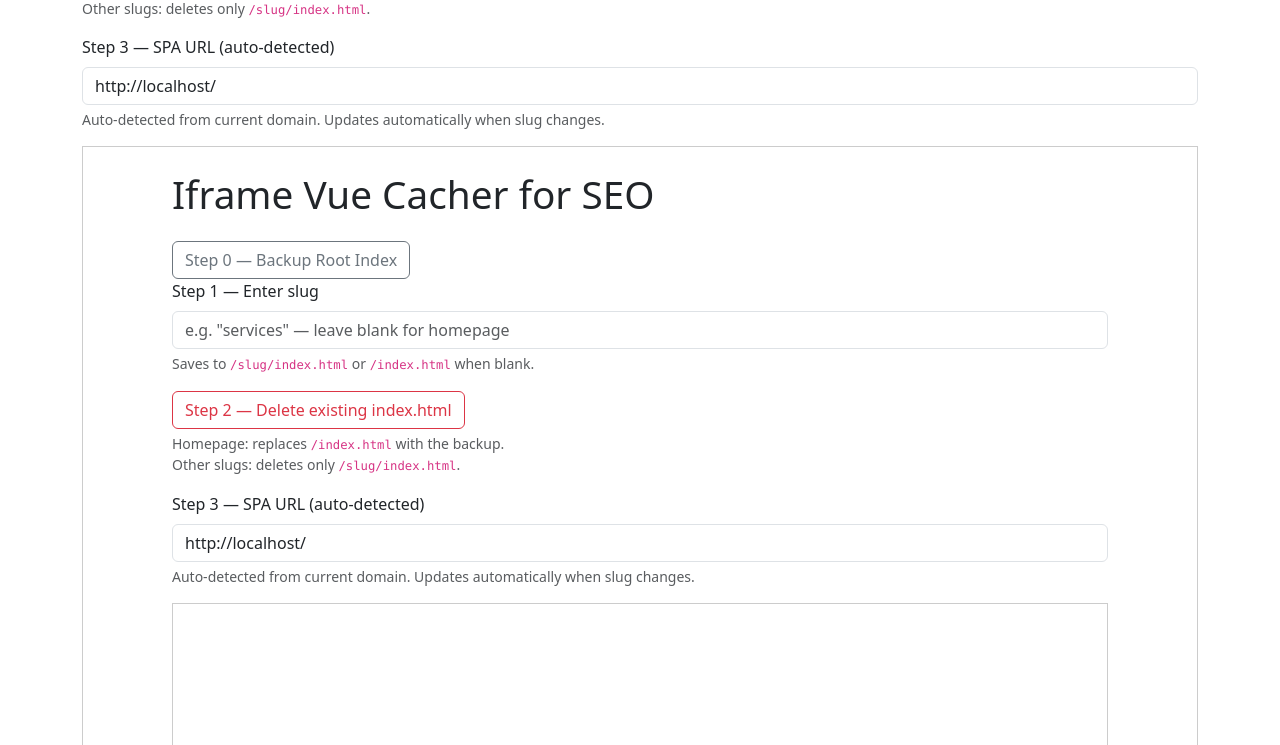
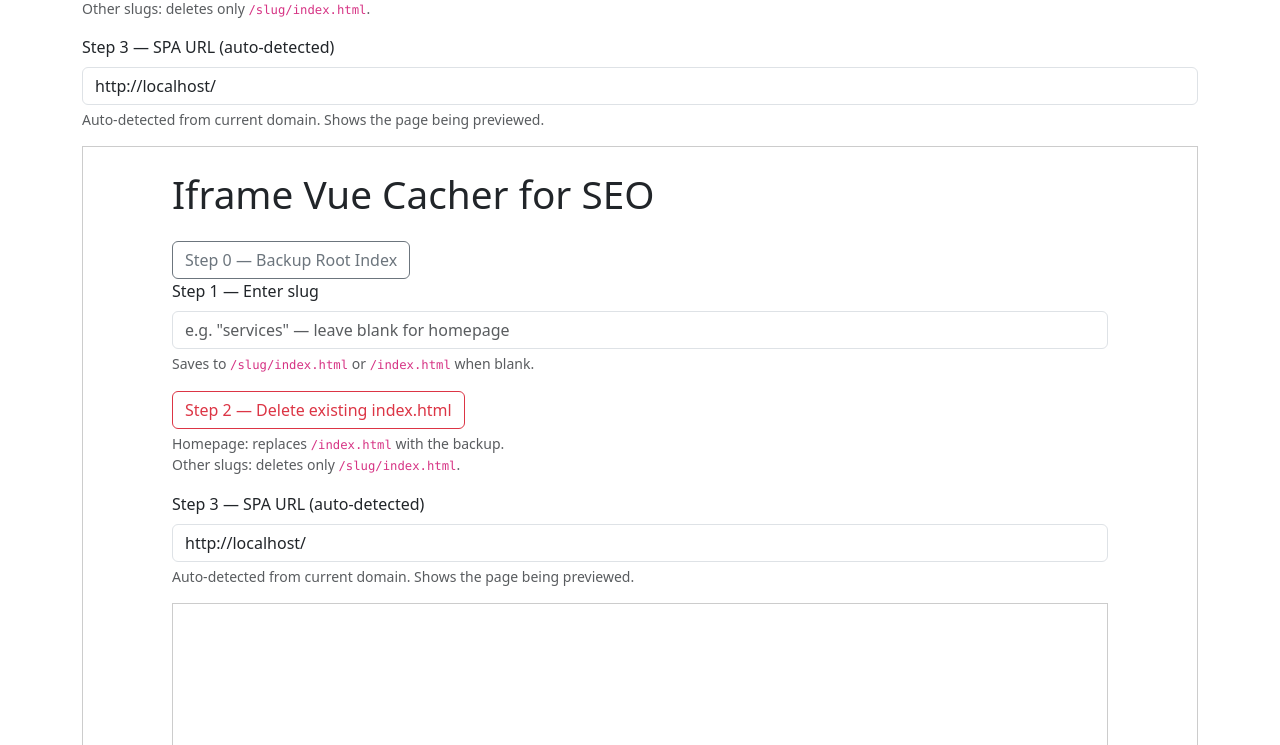
Before and after one commit to ivan006/2025-08-iframe-vue-cacher-for-seo, a PHP site: page / in a window 1280 px wide. Shown: the part 311-1056 px from the top of the page. Run offline with PHP 8.4, Linux system fonts and the light colour scheme.

Commit message:
Update index.php

```diff
--- a/cacher/index.php
+++ b/cacher/index.php
@@ -119,11 +119,12 @@ if ($_SERVER['REQUEST_METHOD'] === 'POST') {
         <label for="targetUrl" class="form-label">Step 3 — SPA URL (auto-detected)</label>
         <input type="url" id="targetUrl" class="form-control" readonly>
         <div class="form-text">
-            Auto-detected from current domain. Updates automatically when slug changes.
+            Auto-detected from current domain. Shows the page being previewed.
         </div>
     </div>
 
     <iframe id="preview" style="width:100%; height:600px; border:1px solid #ccc;"></iframe>
+
 
     <!-- Step 4 -->
     <div class="mt-3">
@@ -177,33 +178,16 @@ if ($_SERVER['REQUEST_METHOD'] === 'POST') {
         }
     };
 
-    const updateTargetUrl = () => {
-        const slug = $('slug').value.trim().replace(/^\/+|\/+$/g, '');
+
+    // on page load, set the homepage URL + iframe
+    window.addEventListener('DOMContentLoaded', () => {
         const base = window.location.origin;
-        $('targetUrl').value = slug ? `${base}/${slug}/` : `${base}/`;
-    };
-
-    // update when slug changes
-    $('slug').addEventListener('input', updateTargetUrl);
-
-    // run once on load
-    updateTargetUrl();
+        const url = `${base}/`;
+        $('targetUrl').value = url;
+        $('preview').src = url;
+    });
 
 
-
-    const updatePreview = () => {
-        const slug = $('slug').value.trim().replace(/^\/+|\/+$/g, '');
-        const base = window.location.origin;
-        const url = slug ? `${base}/${slug}/` : `${base}/`;
-        $('targetUrl').value = url;
-        $('preview').src = url;
-    };
-
-    // Update when slug changes
-    $('slug').addEventListener('input', updatePreview);
-
-    // Run once on load (homepage)
-    updatePreview();
 
 </script>
 </body>
```
